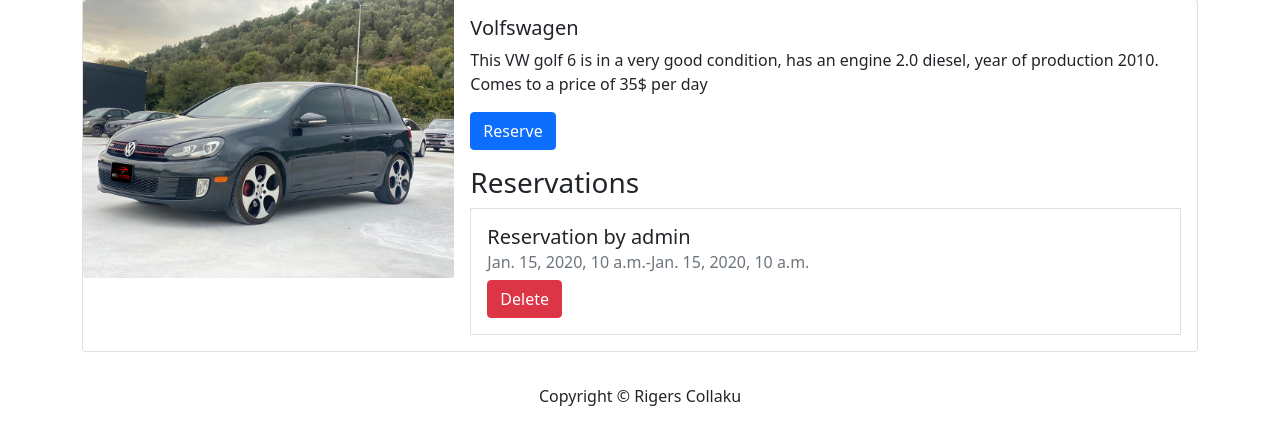
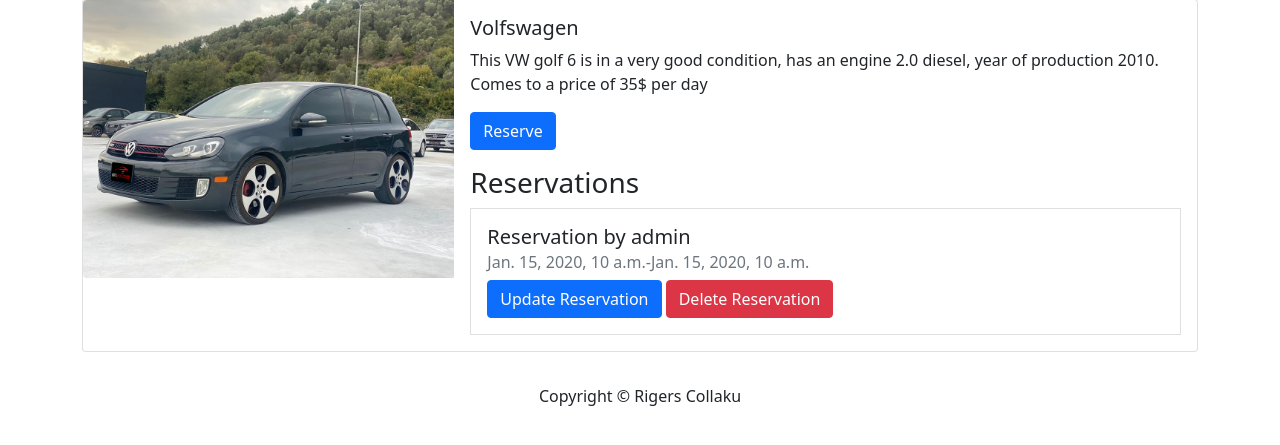
Before and after one commit to Rigers21/CarRent, a Django app: page /cars/1 in a window 1280 px wide. Shown: the part 73-518 px from the top of the page. Run offline with Django 4.2, Linux system fonts and the light colour scheme; a user stored in the database is signed in; data comes from the database, SQL or seed files in the repository; both versions use the stored data as it was after the commit; tables that the repository leaves empty hold one stand-in row (values such as "Sample post"); some libraries are stand-ins or nearby versions.

Commit message:
fourth commit

```diff
--- a/cars/templates/detail.html
+++ b/cars/templates/detail.html
@@ -28,8 +28,8 @@
                             {{ reservation.start_date }}-{{ reservation.end_date }}
                         </h6>
                         {% if user.is_authenticated and user == reservation.user %}
-
-                        <a class="btn btn-danger" href="{% url 'deletereservation' reservation.id %}">Delete</a>
+                        <a class="btn btn-primary" href="{% url 'updatereservation' reservation.id %}">Update Reservation</a>
+                        <a class="btn btn-danger" href="{% url 'deletereservation' reservation.id %}">Delete Reservation</a>
                         {% endif %}
                     </li>
                     {% endfor %}
--- a/cars/urls.py
+++ b/cars/urls.py
@@ -4,6 +4,7 @@
 urlpatterns = [
     path('<int:car_id>', views.detail, name='detail'),
     path('<int:car_id>/reserve', views.reserve, name='reserve'),
+    path('reservation/<int:reservation_id>', views.update_reservation, name='updatereservation'),
     path('reservation/<int:reservation_id>/delete', views.delete_reservation, name='deletereservation'),
 
 ]
--- a/cars/views.py
+++ b/cars/views.py
@@ -29,7 +29,7 @@
     })
 
 
-@login_required
+@login_required()
 def reserve(request, car_id):
     car = Car.objects.get(pk=car_id)
 
@@ -54,7 +54,34 @@
     })
 
 
-@login_required
+@login_required()
+def update_reservation(request, reservation_id):
+    reservation = get_object_or_404(Reservation, pk=reservation_id)
+
+    if request.method == 'POST':
+        form = ReservationForm(request.POST)
+        if form.is_valid():
+            start_date = form.cleaned_data['start_date']
+            end_date = form.cleaned_data['end_date']
+
+            if Reservation.objects.filter(car=reservation.car, start_date__lte=end_date, end_date__gte=start_date).exclude(pk=reservation_id).exists():
+                messages.error(request, 'The selected dates are not available for reservation!')
+            else:
+                reservation.start_date = start_date
+                reservation.end_date = end_date
+                reservation.save()
+                messages.success(request, 'Reservation updated successfully!')
+                return redirect('detail', car_id=reservation.car.id)
+
+    else:
+        form = ReservationForm()
+    return render(request, 'update_reservation.html', {
+        'reservation': reservation,
+        'form': form
+    })
+
+
+@login_required()
 def delete_reservation(request, reservation_id):
     reservation = get_object_or_404(Reservation, pk=reservation_id, user=request.user)
     reservation.delete()
```
Also changed, not shown: cars/templates/home.html (+1 -6 lines), cars/templates/update_reservation.html (added, +11 -0 lines), db.sqlite3.
